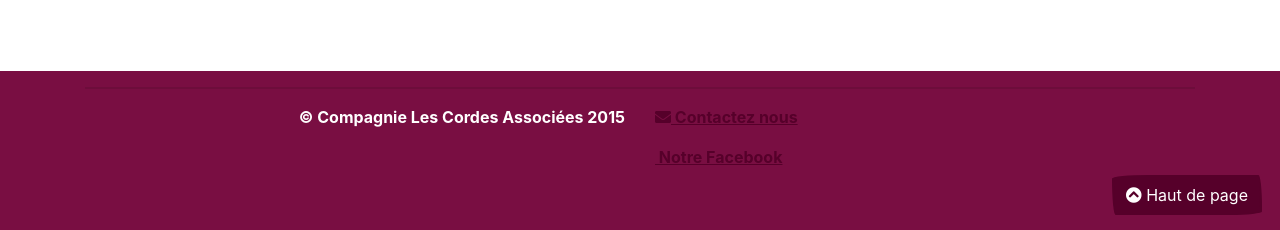
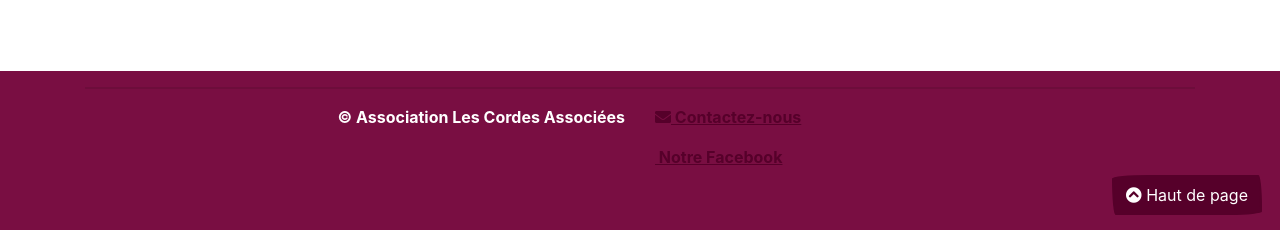
Before and after one commit to tibodut/marentin, a Jekyll site: the page built from index.html, in a window 1280 px wide and 900 px high, scrolled down 2029 px. Shown: the part 667-897 px from the top of the window. Built offline with Jekyll 4.4.1, drawn with Linux system fonts in a browser that asks for light colours; nearby versions of some CDN libraries; some web fonts are replaced.

Commit message:
Update footer.html

```diff
--- a/_includes/footer.html
+++ b/_includes/footer.html
@@ -3,11 +3,11 @@
     <footer>
         <div class="row">
             <div class="col-sm-6 text-right">
-                <p>&copy; Compagnie Les Cordes Associées 2015</p>
+                <p>&copy; Association Les Cordes Associées</p>
             </div>
             <div class="col-sm-6">
-                <p><a href="mailto:" class="antispamEmail" data-to="lescordesassociees~at~gmail.com" data-subject="[Message du site web] "><span class="fa fa-envelope"></span> Contactez nous</a></p>
-                <p><a href="https://www.facebook.com/lescordesassociees/?ref=page_internal"><span class="fa fa-facebook-official"></span> Notre Facebook</span></a></p>
+                <p><a href="mailto:" class="antispamEmail" data-to="lescordesassociees~at~gmail.com" data-subject="[Message du site web] "><span class="fa fa-envelope"></span> Contactez-nous</a></p>
+                <p><a href="https://www.facebook.com/festival.le.marentin/?ref=page_internal"><span class="fa fa-facebook-official"></span> Notre Facebook</span></a></p>
             </div>
         </div>
     </footer>
```
